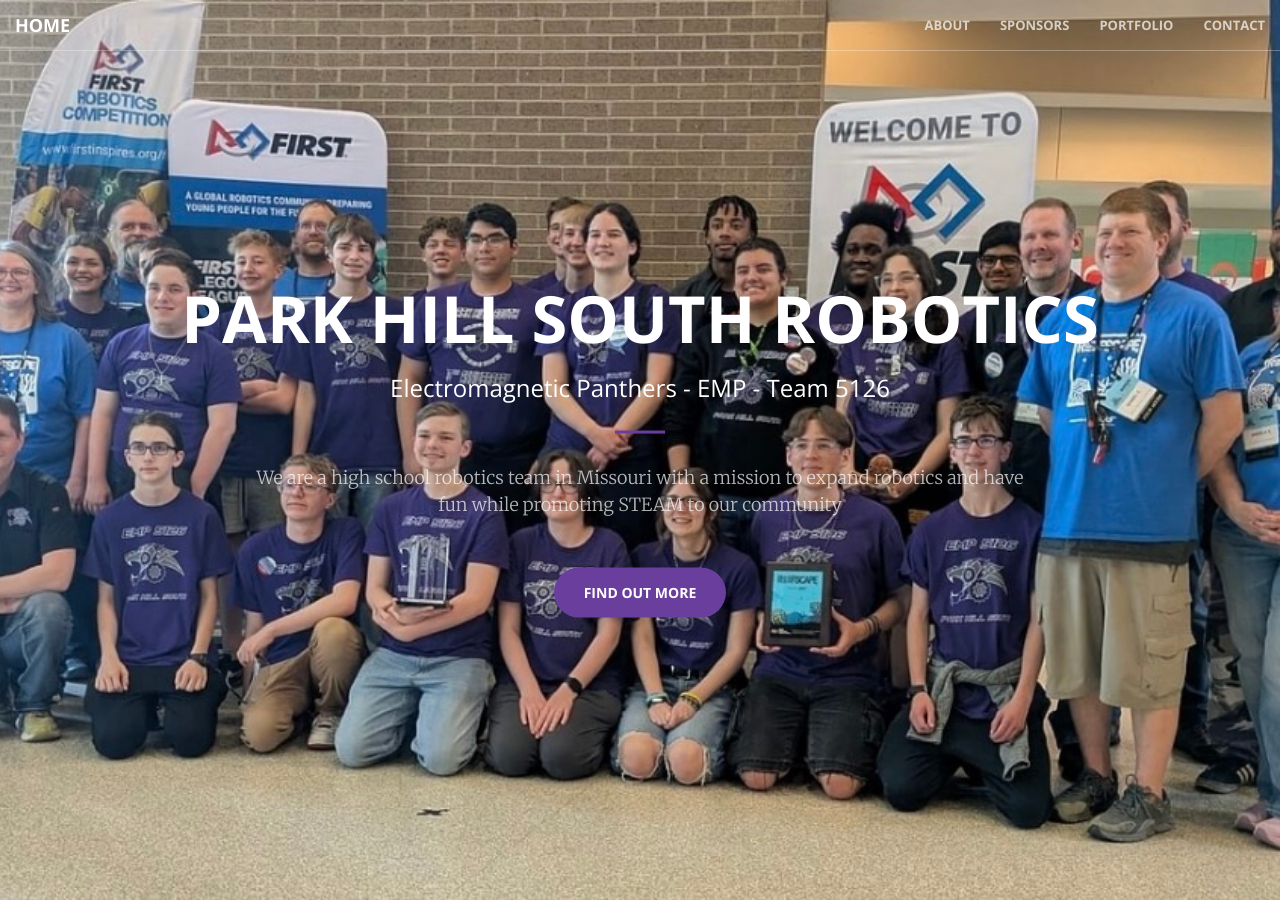
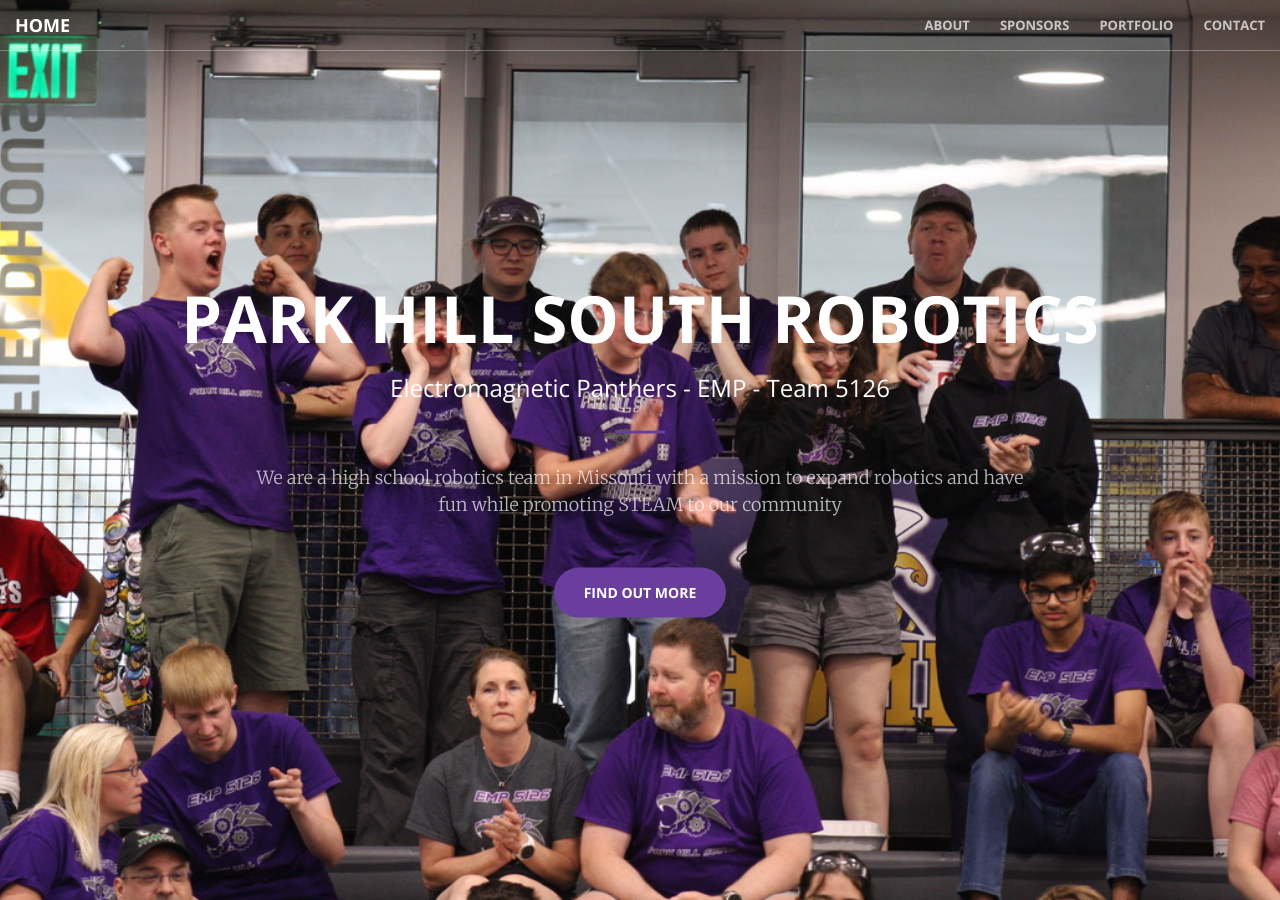
Before and after one commit to melindamongar-commits/EMP5126Website, a Jekyll site: the page built from index.html, in a window 1280 px wide and 900 px high. Built offline with Jekyll 4.4.1, drawn with Linux system fonts in a browser that asks for light colours.

Commit message:
header image

```diff
--- a/_sass/_base.scss
+++ b/_sass/_base.scss
@@ -155,7 +155,7 @@
     min-height: auto;
     @include background-cover;
     background-position: center;
-    background-image: url('../img/TeamPhoto.png');
+    background-image: url('../img/Team_MOKAN_2025.jpeg');
     text-align: center;
     color: white;
     .header-content {
```
Also changed, not shown: img/Team_MOKAN_2025.jpeg (renamed from img/597120BB-8B34-44BA-8CE2-EA393017EB99_1_105_c.jpeg).
